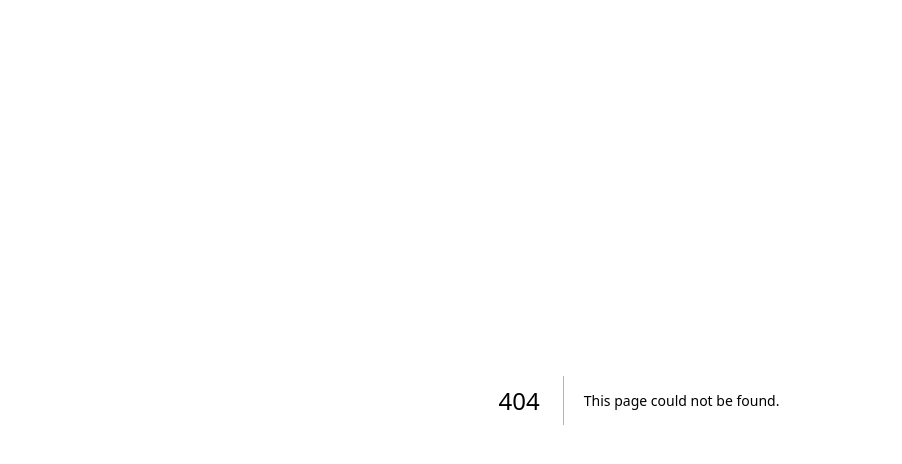
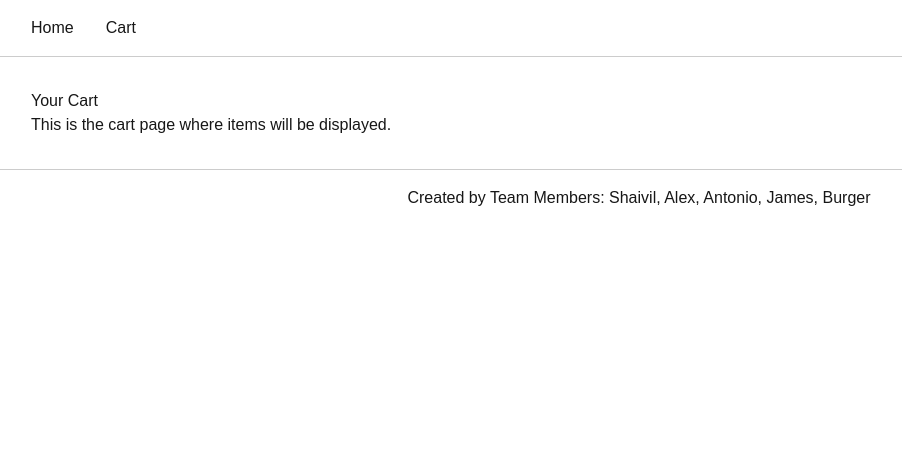
Before and after one commit to CSCI467-Project/CSCI467-Project, a Next.js app in the folder frontend/: page /cart in a window 1280 px wide. Before the commit this address had no page. Shown: the top 464 px of the page, without its empty margins (1-903 px from the left). Built offline with nearby package versions, Linux system fonts and the light colour scheme.

Commit message:
Header (links and logo) and footer (names) components with multiple pages and homepage and cart page.

```diff
--- /dev/null
+++ b/frontend/app/cart/page.tsx
@@ -0,0 +1,17 @@
+import Header from '../components/Header';
+import Footer from '../components/Footer';
+
+const CartPage = () => {
+  return (
+    <>
+      <Header />
+      <main style={{ padding: '2rem' }}>
+        <h1>Your Cart</h1>
+        <p>This is the cart page where items will be displayed.</p>
+      </main>
+      <Footer />
+    </>
+  );
+};
+
+export default CartPage;
--- /dev/null
+++ b/frontend/app/components/Footer.tsx
@@ -0,0 +1,9 @@
+const Footer = () => {
+  return (
+    <footer style={{ textAlign: 'center', padding: '1rem', borderTop: '1px solid #ccc' }}>
+      <p>Created by Team Members: Shaivil, Alex, Antonio, James, Burger</p>
+    </footer>
+  );
+};
+
+export default Footer;
--- /dev/null
+++ b/frontend/app/components/Header.tsx
@@ -0,0 +1,18 @@
+import Link from 'next/link';
+
+const Header = () => {
+  return (
+    <header style={{ display: 'flex', justifyContent: 'space-between', padding: '1rem', borderBottom: '1px solid #ccc' }}>
+      <nav>
+        <Link href="/" style={{ margin: '0 1rem' }}>
+          Home
+        </Link>
+        <Link href="/cart" style={{ margin: '0 1rem' }}>
+          Cart
+        </Link>
+      </nav>
+    </header>
+  );
+};
+
+export default Header;
--- a/frontend/app/page.tsx
+++ b/frontend/app/page.tsx
@@ -1,7 +1,11 @@
 import Image from "next/image";
+import Header from "./components/Header";
+import Footer from "./components/Footer";
 
 export default function Home() {
   return (
+    <>
+      <Header />
       <div className="font-sans grid grid-rows-[20px_1fr_20px] items-center justify-items-center min-h-screen p-8 pb-20 gap-16 sm:p-20">
         <main className="flex flex-col gap-[32px] row-start-2 items-center sm:items-start">
           <Image
@@ -54,36 +58,6 @@ export default function Home() {
         <footer className="row-start-3 flex gap-[24px] flex-wrap items-center justify-center">
           <a
             className="flex items-center gap-2 hover:underline hover:underline-offset-4"
-          href="https://nextjs.org/learn?utm_source=create-next-app&utm_medium=appdir-template-tw&utm_campaign=create-next-app"
-          target="_blank"
-          rel="noopener noreferrer"
-        >
-          <Image
-            aria-hidden
-            src="/file.svg"
-            alt="File icon"
-            width={16}
-            height={16}
-          />
-          Learn
-        </a>
-        <a
-          className="flex items-center gap-2 hover:underline hover:underline-offset-4"
-          href="https://vercel.com/templates?framework=next.js&utm_source=create-next-app&utm_medium=appdir-template-tw&utm_campaign=create-next-app"
-          target="_blank"
-          rel="noopener noreferrer"
-        >
-          <Image
-            aria-hidden
-            src="/window.svg"
-            alt="Window icon"
-            width={16}
-            height={16}
-          />
-          Examples
-        </a>
-        <a
-          className="flex items-center gap-2 hover:underline hover:underline-offset-4"
             href="https://nextjs.org?utm_source=create-next-app&utm_medium=appdir-template-tw&utm_campaign=create-next-app"
             target="_blank"
             rel="noopener noreferrer"
@@ -99,5 +73,7 @@ export default function Home() {
           </a>
         </footer>
       </div>
+      <Footer />
+    </>
   );
 }
```
Lines whose indentation alone changed are shown as unchanged.
